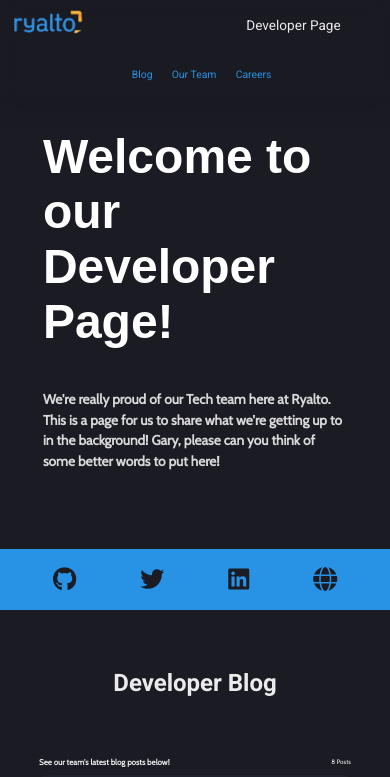
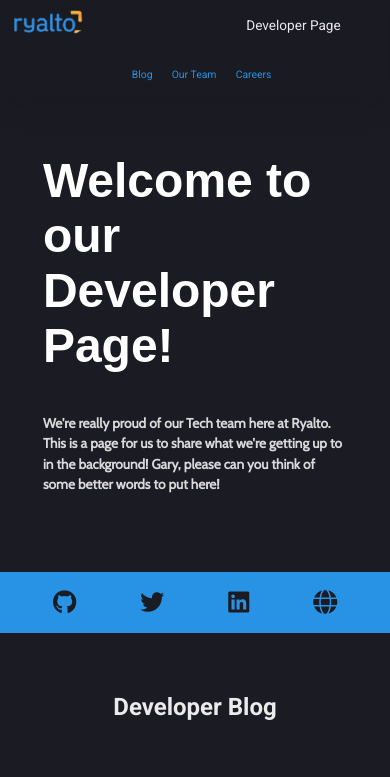
Before and after one commit to flyingkitties/Ryalto-Design-Challenge, a plain HTML site: page index.html in a window 390 px wide. Shown: the top 777 px of the page. Drawn offline with nearby package versions, Linux system fonts and the light colour scheme; a web font is replaced by a local one.

Commit message:
fix on padding mobile

```diff
--- a/style.css
+++ b/style.css
@@ -182,7 +182,7 @@ nav a {
 
 @media only screen and (max-width: 425px) {
   #banner-section {
-    padding: 9% 11% 20% 11%;
+    padding: 15% 11% 20% 11%;
   }
   .banner-content {
     padding-right: 0;
```
